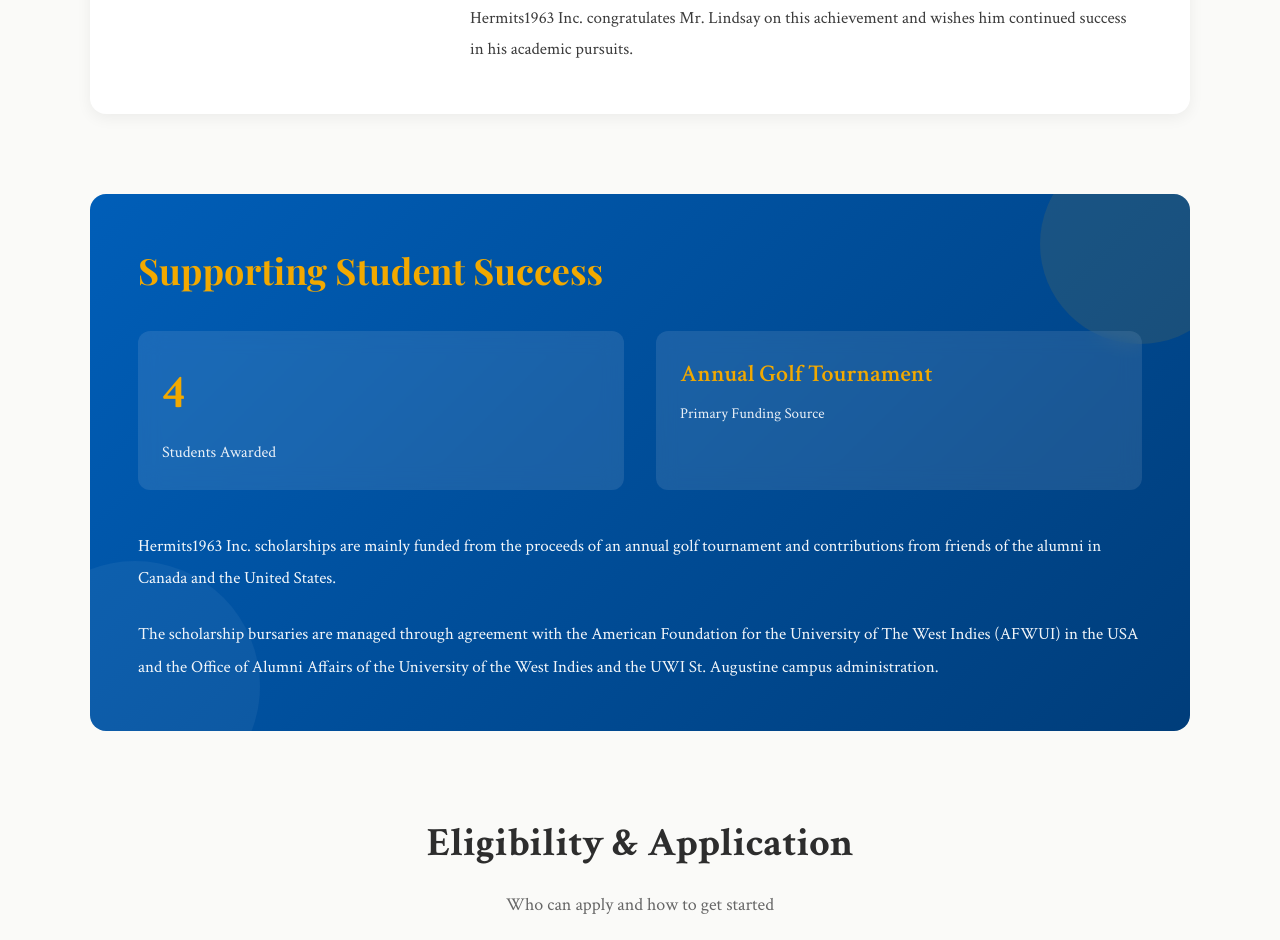
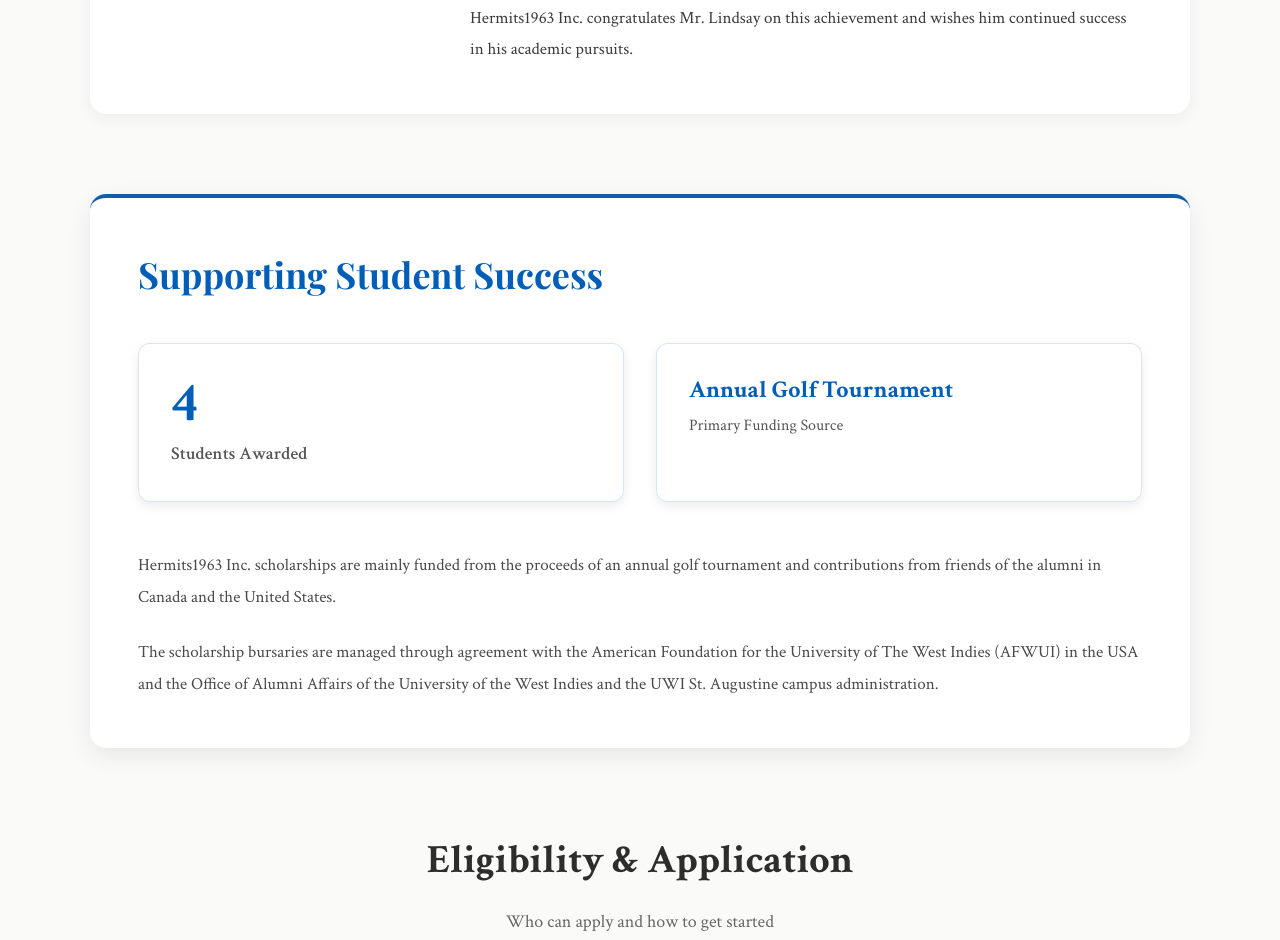
Before and after one commit to campbellsinvestment/hermits, a website built with Vite: page scholarships/index.html in a window 1280 px wide. Shown: the part 1290-2230 px from the top of the page. Built offline with nearby package versions, Linux system fonts and the light colour scheme.

Commit message:
Improve scholarships page UI and add sticky positioning to donate page

```diff
--- a/scholarships/index.html
+++ b/scholarships/index.html
@@ -35,8 +35,6 @@
         .scholarship-release-figure {
             grid-area: image;
             margin: 0;
-            position: sticky;
-            top: 1rem;
             align-self: start;
         }
 
@@ -155,34 +153,29 @@
 
             <!-- Scholarship Program Overview -->
             <div class="student-success-section" style="max-width: 1100px; margin: 0 auto 5rem;">
-                <div class="student-success-card" style="background: linear-gradient(135deg, var(--burgundy) 0%, var(--navy) 100%); border-radius: 16px; padding: 3rem; color: white; position: relative; overflow: hidden;">
-                    <div style="position: absolute; top: -50px; right: -50px; width: 200px; height: 200px; background: rgba(242, 169, 0, 0.1); border-radius: 50%;"></div>
-                    <div style="position: absolute; bottom: -80px; left: -80px; width: 250px; height: 250px; background: rgba(255, 255, 255, 0.05); border-radius: 50%;"></div>
+                <div class="student-success-card" style="background: white; border-radius: 16px; padding: 3rem; box-shadow: 0 8px 24px rgba(0,0,0,0.08); border-top: 4px solid #115dac;">
+                    <h2 style="font-family: 'Playfair Display', serif; font-size: 2.25rem; margin-bottom: 2.5rem; color: var(--burgundy);">Supporting Student Success</h2>
 
-                    <div style="position: relative; z-index: 1;">
-                        <h2 style="font-family: 'Playfair Display', serif; font-size: 2.25rem; margin-bottom: 2rem; color: var(--gold);">Supporting Student Success</h2>
-
-                        <div style="display: grid; grid-template-columns: repeat(auto-fit, minmax(250px, 1fr)); gap: 2rem; margin-bottom: 2.5rem;">
-                            <div style="padding: 1.5rem; background: rgba(255,255,255,0.1); border-radius: 12px; backdrop-filter: blur(10px);">
-                                <div style="font-size: 3rem; font-weight: 700; color: var(--gold); margin-bottom: 0.5rem;">4</div>
-                                <p style="font-size: 1rem; opacity: 0.9;">Students Awarded</p>
+                    <div style="display: grid; grid-template-columns: repeat(auto-fit, minmax(250px, 1fr)); gap: 2rem; margin-bottom: 3rem;">
+                        <div style="padding: 2rem; background: white; border-radius: 12px; box-shadow: 0 4px 12px rgba(0,0,0,0.08); border: 1px solid rgba(0, 94, 184, 0.15);">
+                            <div style="font-size: 3.5rem; font-weight: 700; color: var(--burgundy); margin-bottom: 0.5rem; line-height: 1;">4</div>
+                            <p style="font-size: 1.125rem; font-weight: 600; color: #555; margin: 0;">Students Awarded</p>
                         </div>
-                            <div style="padding: 1.5rem; background: rgba(255,255,255,0.1); border-radius: 12px; backdrop-filter: blur(10px);">
-                                <div style="font-size: 1.5rem; font-weight: 600; color: var(--gold); margin-bottom: 0.5rem;">Annual Golf Tournament</div>
-                                <p style="font-size: 0.9375rem; opacity: 0.9;">Primary Funding Source</p>
+                        <div style="padding: 2rem; background: white; border-radius: 12px; box-shadow: 0 4px 12px rgba(0,0,0,0.08); border: 1px solid rgba(0, 94, 184, 0.15);">
+                            <div style="font-size: 1.5rem; font-weight: 700; color: var(--burgundy); margin-bottom: 0.5rem; line-height: 1.2;">Annual Golf Tournament</div>
+                            <p style="font-size: 1rem; color: #555; margin: 0;">Primary Funding Source</p>
                         </div>
                     </div>
 
-                        <p style="font-size: 1.0625rem; line-height: 1.9; margin-bottom: 1.5rem; opacity: 0.95;">
+                    <p style="font-size: 1.0625rem; line-height: 1.85; margin-bottom: 1.5rem; color: #4a4a4a;">
                         Hermits1963 Inc. scholarships are mainly funded from the proceeds of an annual golf tournament and
                         contributions from friends of the alumni in Canada and the United States.
                     </p>
-                        <p style="font-size: 1.0625rem; line-height: 1.9; opacity: 0.95;">
+                    <p style="font-size: 1.0625rem; line-height: 1.85; color: #4a4a4a; margin: 0;">
                         The scholarship bursaries are managed through agreement with the American Foundation for the University of The West Indies
                         (AFWUI) in the USA and the Office of Alumni Affairs of the University of the West Indies and the
                         UWI St. Augustine campus administration.
                     </p>
-                    </div>
                 </div>
             </div>
 
```
Also changed, not shown: donate/index.html (+1 -1 lines). Lines whose indentation alone changed are shown as unchanged.
